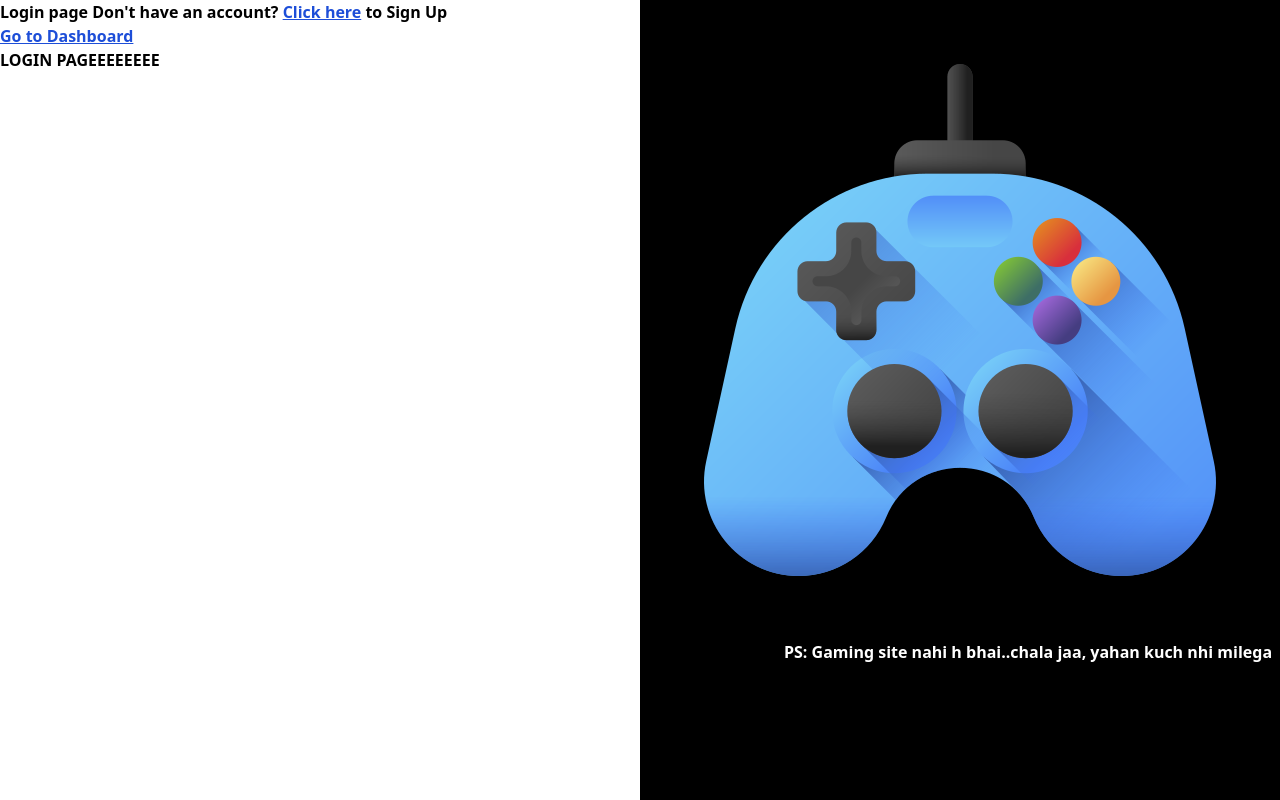
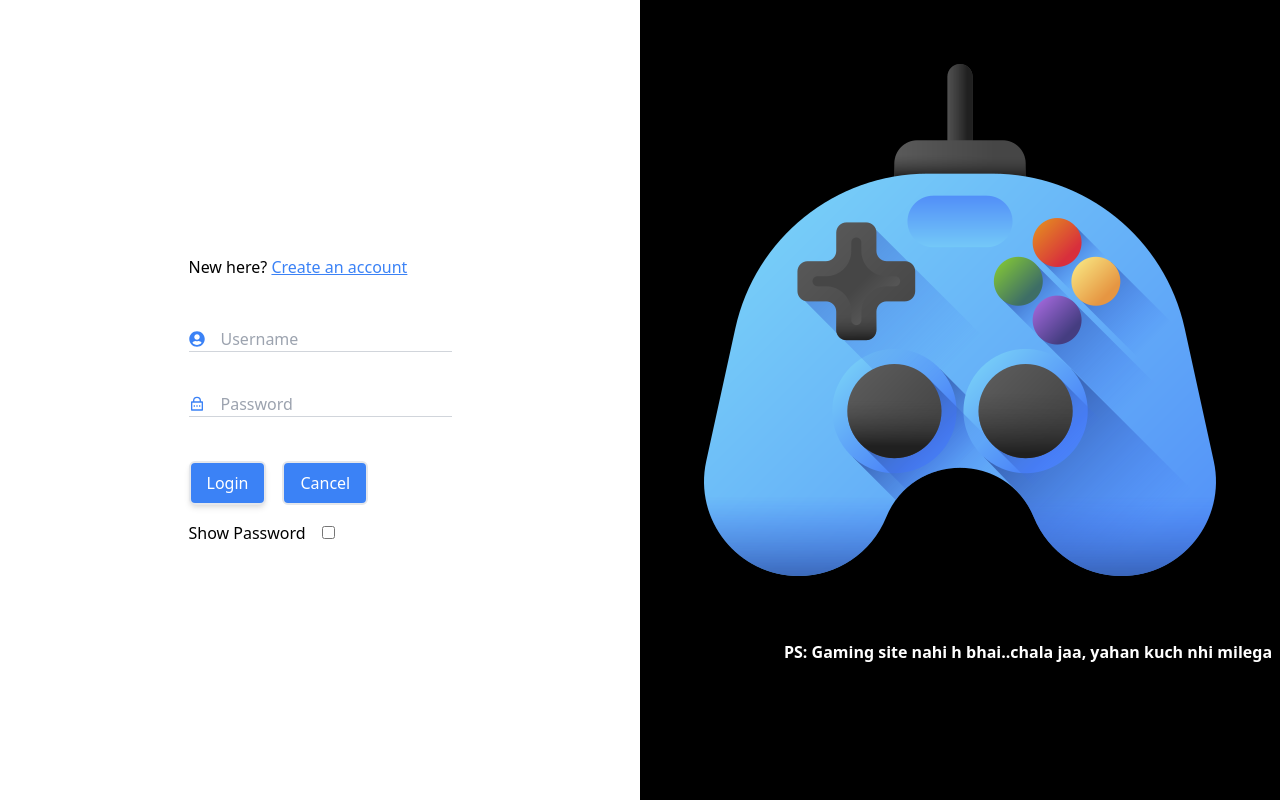
Before and after one commit to sparsh1211-spec/student_perf_tracker, a React (Create React App) app: page /auth/login in a window 1280 px wide. Built offline with nearby package versions, Linux system fonts and the light colour scheme.

Commit message:
added ui in login page

```diff
--- a/package.json
+++ b/package.json
@@ -16,6 +16,7 @@
     "craco": "0.0.3",
     "react": "^17.0.2",
     "react-dom": "^17.0.2",
+    "react-icons": "^4.2.0",
     "react-router-dom": "^5.2.0",
     "react-scripts": "4.0.3",
     "typescript": "^4.3.5",
--- a/src/pages/Login.page.tsx
+++ b/src/pages/Login.page.tsx
@@ -2,27 +2,59 @@
 import React from "react";
 import { Link } from "react-router-dom";
 // import AuthHero from "../components/AuthHero";
+import { FaUserCircle } from 'react-icons/fa';
+import { RiLockPasswordLine } from 'react-icons/ri'
 
-interface Props{
+interface Props {
 
 }
 
-const Login: React.FC<Props>=(props) => {
+const Login: React.FC<Props> = (props) => {
     return (
 
+        <>
 
-            <div className="font-extrabold">Login page
-            Don't have an account? <Link to="/auth/signup" className="font-bold text-blue-700 underline">Click here</Link> to Sign Up
-             <div> <Link to="/dashboard" className="font-bold text-blue-700 underline">Go to Dashboard</Link></div>
-             <div>LOGIN PAGEEEEEEEE</div>
-            </div>
 
+            <form className="m-auto">
+                <div className="mb-12">New here? <Link to="/auth/signup" className="text-blue-500 underline">Create an account</Link></div>
+                <div className="flex flex-col space-y-10">
+
+                    <div className="flex items-center justify-center space-x-4 text-left border-b border-gray-300">
+                        <label htmlFor="email" className="sr-only" />
+                        <FaUserCircle className="text-blue-500" style={{ margin: 0 + 'px', }} />
+                        <input className="outline-none" type="text" placeholder="Username" name="uname" required />
+
+
+                    </div>
+
+                    <div className="flex items-center justify-center space-x-4 text-left border-b border-gray-300">
+                        <label htmlFor="Password:" />
+                        <RiLockPasswordLine className="text-blue-500" style={{ margin: 0 + 'px', }} />
+                        <input className="outline-none" type="password" placeholder="Password" name="psw" required />
+                    </div>
+                </div>
+                <div className="flex flex-row space-x-4 mt-11">
+
+                    <button type="submit" className="p-2 px-4 text-white bg-blue-500 border-2 rounded-md shadow-md hover:opacity-60">Login</button>
+
+
+                    <button type="button" className="p-2 px-4 text-white bg-blue-500 border-2 rounded-md">Cancel</button>
+
+                </div>
+                <div className="flex items-center mt-4 space-x-4">
+
+                    <div>Show Password</div>
+                    <div><input type="checkbox" /></div>
+                </div>
+
+            </form>
+        </>
 
 
     );
 
 };
-Login.defaultProps={
+Login.defaultProps = {
 }
 
 export default React.memo(Login);
```
Also changed, not shown: 1 other file (tests, documents, lock files or other folders).
